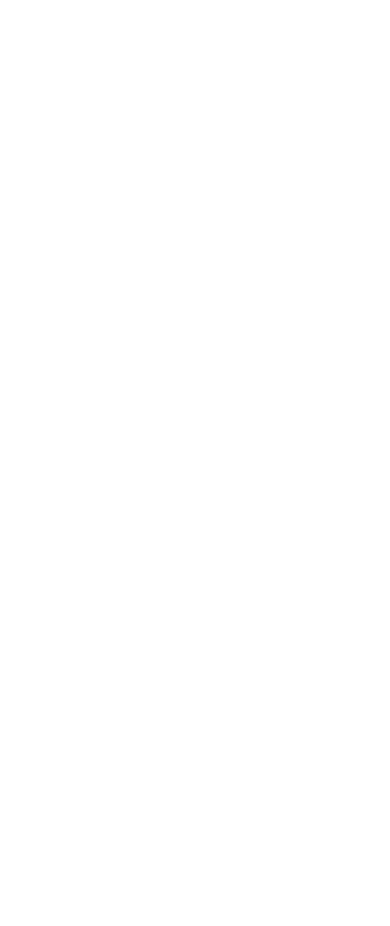
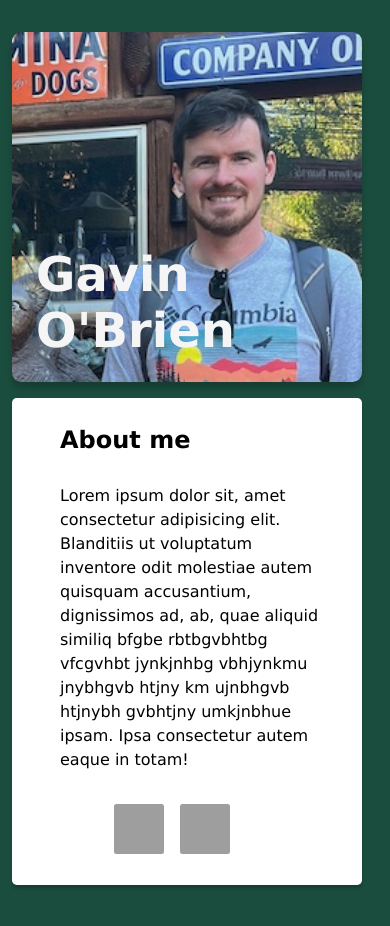
Before and after one commit to Gaviobm1/Homepage, a plain HTML site: page index.html in a window 390 px wide. Before the commit the page ends 844 px from the top, so only its background shows below. Drawn offline with Linux system fonts and the light colour scheme; grey boxes are pictures that could not be loaded.

Commit message:
Add header responsiveness

```diff
--- a/index.html
+++ b/index.html
@@ -7,6 +7,25 @@
   <title>Document</title>
 </head>
 <body>
+  <header>
+    <section class="piccontainer">
+        <h1>Gavin O'Brien</h1>
+    </section>
+    <section class="personalinfo">
+      <h2 class="heading">About me</h2>
+      <p class="info">Lorem ipsum dolor sit, amet consectetur adipisicing elit. Blanditiis ut voluptatum inventore odit molestiae autem quisquam accusantium, dignissimos ad, ab, quae aliquid similiq bfgbe rbtbgvbhtbg vfcgvhbt jynkjnhbg vbhjynkmu jnybhgvb htjny km ujnbhgvb htjnybh gvbhtjny umkjnbhue ipsam. Ipsa consectetur autem eaque in totam!</p>
+      <section class="icons">
+      <a href="https://www.linkedin.com/in/gavinobrien90?lipi=urn%3Ali%3Apage%3Ad_flagship3_profile_view_base_contact_details%3Bi%2BUNPyoNTWSqZNXusHzbaw%3D%3D">
+        <img src="https://cdn.jsdelivr.net/gh/devicons/devicon@latest/icons/linkedin/linkedin-plain.svg"
+        class="icon"/>
+      </a>
+      <a href="https://github.com/Gaviobm1">
+        <img src="https://cdn.jsdelivr.net/gh/devicons/devicon@latest/icons/github/github-original-wordmark.svg" class="icon"/>
+      </a>
+      </section>
+    </section>
+  </header>
+
 
 </body>
 </html>
--- a/style.css
+++ b/style.css
@@ -0,0 +1,154 @@
+body {
+  background-color: #1B4D3E;
+  display: grid;
+  margin: 7em;
+  justify-items: center;
+  font-family: Verdana, Geneva, Tahoma, sans-serif;
+}
+
+header {
+  display: grid;
+  grid-template-columns: 1fr 2fr;
+  max-width: 1000px;
+  justify-items: center;
+  overflow: visible;
+  border-radius: 0.3em;
+}
+
+.personalinfo {
+  display: grid;
+  gap: 1em;
+  line-height: 1.5rem;
+  margin: 0em 1.9em 0em 0em;
+  grid-area: 2 / 2 / 3 / 3;
+  align-self: center;
+  padding: 1.9em 1.9em 1.9em 0em;
+  box-shadow: 0em 0.2em 0.2em rgba(0, 0, 0, 0.2);
+  background-color: white;
+  border-radius: 0em 0.3em 0.3em 0em;
+}
+
+.piccontainer {
+  background-image: url(me-large.jpeg);
+  background-size: cover;
+  width: 400px;
+  height: 400px;
+  grid-area: 1 / 1 / 4 / 2;
+  display: flex;
+  justify-content: center;
+  align-items: end;
+  color: whitesmoke;
+  font-size: 2rem;
+  justify-self: end;
+  align-self: self-start;
+  box-shadow: 0em 0.2em 0.2em rgba(0, 0, 0, 0.2);
+  border-radius: 0.3em;
+}
+
+.heading {
+  margin-left: 2em;
+  grid-area: 1 / 1 / 2 / 2;
+}
+
+.info {
+  margin-left: 3em;
+  grid-area: 2 / 1 / 3 / 2;
+}
+
+.icons {
+  grid-area: 3 / 1 / 4 / 2;
+}
+
+
+img {
+  width: 100%;
+  height: 100%;
+  object-fit: cover;
+  border-radius: 5%;
+}
+
+.icons {
+  display: flex;
+  gap: 1rem;
+  height: 50px;
+  justify-self: end;
+}
+
+.icon {
+  height: 50px;
+  width: 50px;
+
+}
+
+
+h2 {
+  margin: 0;
+}
+
+@media (max-width: 500px) {
+  body {
+    margin-top: 2em;
+    justify-content: center;
+  }
+
+  header {
+    gap: 1em;
+  }
+
+  .piccontainer {
+    background-image: url(me-small.jpeg);
+    width: 350px;
+    height: 350px;
+    grid-area: 1 / 1 / 2 / 2;
+    font-size: 2rem;
+    border-radius: 0.3em 0.3em 0.3em 0.3em;
+  }
+
+  .piccontainer > h1 {
+    margin-left: 0.5em;
+    margin-bottom: 0.5em;
+  }
+  .personalinfo {
+    grid-area: 2 / 1 / 4 / 2;
+    margin: 0;
+    border-radius: 0.3em 0.3em 0.3em 0.3em;
+
+  }
+  .icons {
+    justify-self: center;
+  }
+}
+
+@media (501px < width < 1100px) {
+  header {
+    display: inline-block;
+    background-color: white;
+    box-shadow: 0em 0.2em 0.2em rgba(0, 0, 0, 0.2);
+  }
+  .piccontainer {
+    float: left;
+    transform: translate(-50px, -50px);
+  }
+
+  .piccontainer > h1 {
+    margin: 0;
+    font-size: 3rem;
+    color: white;
+    align-self: self-start;
+    transform: translate(17rem, -0.2em);
+  }
+
+  .personalinfo {
+    display: block;
+    box-shadow: none;
+    margin-left: 4em;
+    padding-top: 100px;
+    transform: translate(-30px, -30px);
+    background-color: transparent;
+  }
+
+  .icons {
+    float: right;
+    padding: 20px;
+  }
+}
```
Also changed, not shown: me-large.jpeg (added), me-medium.jpeg (added), me-small.jpeg (added).
